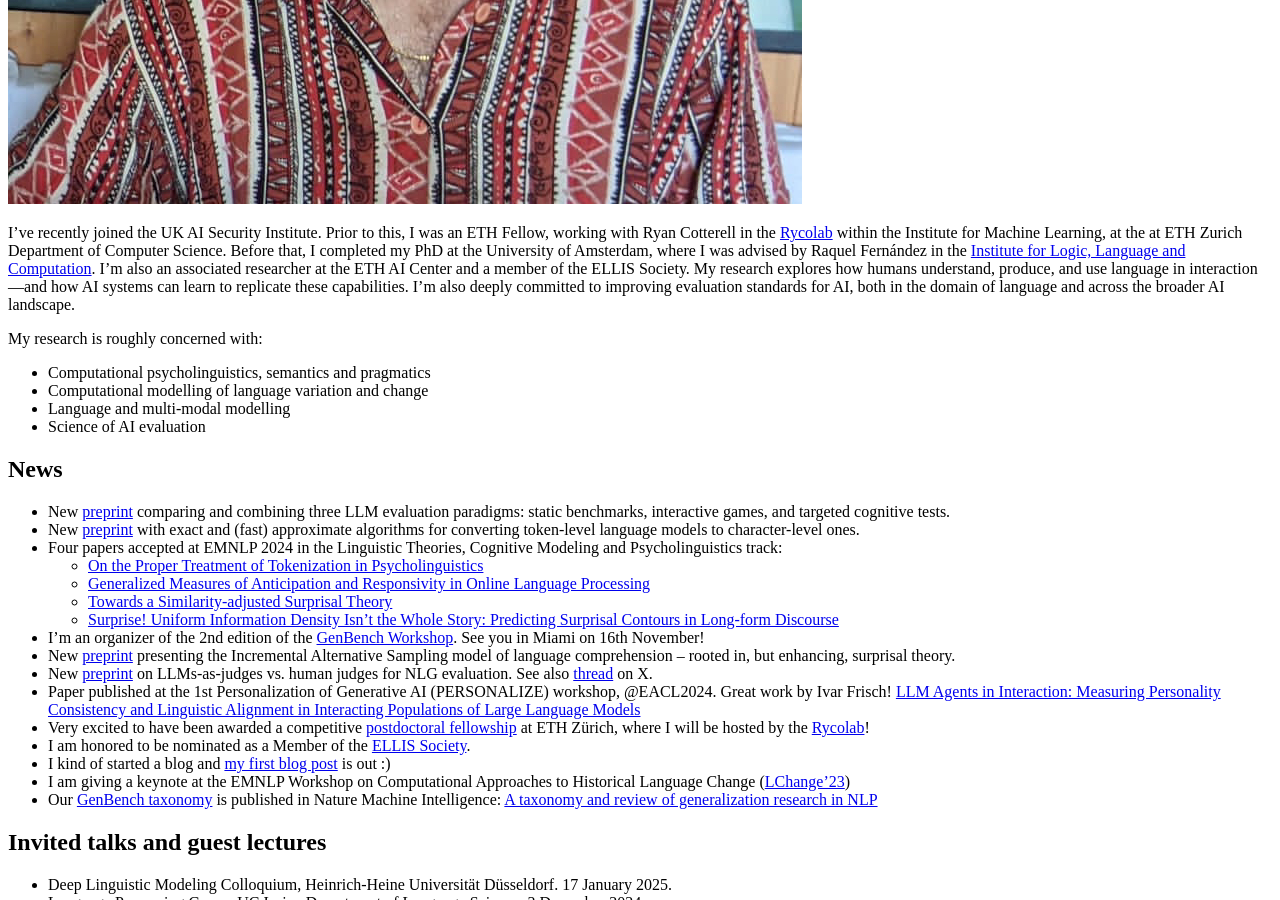
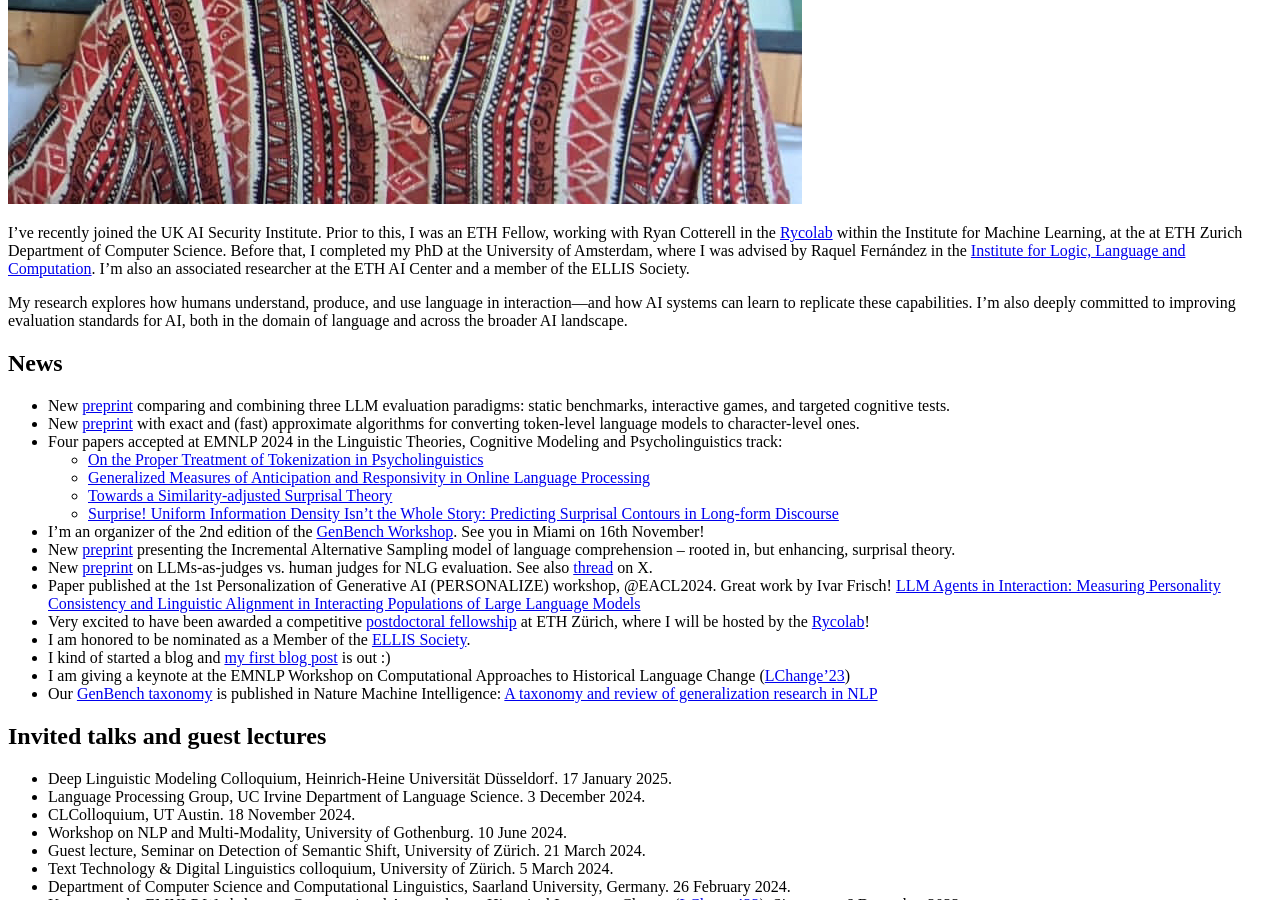
Before and after one commit to glnmario/glnmario.github.io, a Jekyll site: the page built from index.md, in a window 1280 px wide and 900 px high, scrolled down 774 px. Built offline with Jekyll 4.4.1, drawn with Linux system fonts in a browser that asks for light colours; some of the changed lines change nothing that is shown.

Commit message:
Update index.md

```diff
--- a/index.md
+++ b/index.md
@@ -8,17 +8,17 @@ layout: default
 <!--## About me-->
 I’ve recently joined the UK AI Security Institute. Prior to this, I was an ETH Fellow, working with Ryan Cotterell in the [Rycolab](https://rycolab.io) within the Institute for Machine Learning, at the at ETH Zurich Department of Computer Science. Before that, I completed my PhD at the University of Amsterdam, where I was advised by Raquel Fernández in the [Institute for Logic, Language and Computation](https://www.illc.uva.nl).
 I’m also an associated researcher at the ETH AI Center and a member of the ELLIS Society.
+
 My research explores how humans understand, produce, and use language in interaction—and how AI systems can learn to replicate these capabilities. I'm also deeply committed to improving evaluation standards for AI, both in the domain of language and across the broader AI landscape.
 
-<!--I study language and information processing using tools from machine learning, linguistics, information theory, and cognitive science.-->
+<!--I study language and information processing using tools from machine learning, linguistics, information theory, and cognitive science.
 
 My research is roughly concerned with:
 - Computational psycholinguistics, semantics and pragmatics
 - Computational modelling of language variation and change
-- Language and multi-modal modelling <!--(learning, inference, interpretability, and evaluation)-->
+- Language and multi-modal modelling (learning, inference, interpretability, and evaluation)
 - Science of AI evaluation
 
-<!--
 What I am most excited about is studying human language use via computational models of language understanding and generation. This is the main topic of my PhD, which I address by combining machine learning, information theory, and (psycho-, socio-, cognitive) linguistics.
 
 I analyse and model language production and comprehension with computational methods. My main research goal is to define empirical measures of human-likeness that can be used (i) to evaluate the alignment of machine-generated utterances to human communication patterns and strategies, and (ii) to develop NLG models that more closely follow such patterns and strategies. I am also interested in psycholinguistic and sociolinguistic studies of variation and change as they provide insights into how to build more resilient and human-compatible language technologies.-->
```
